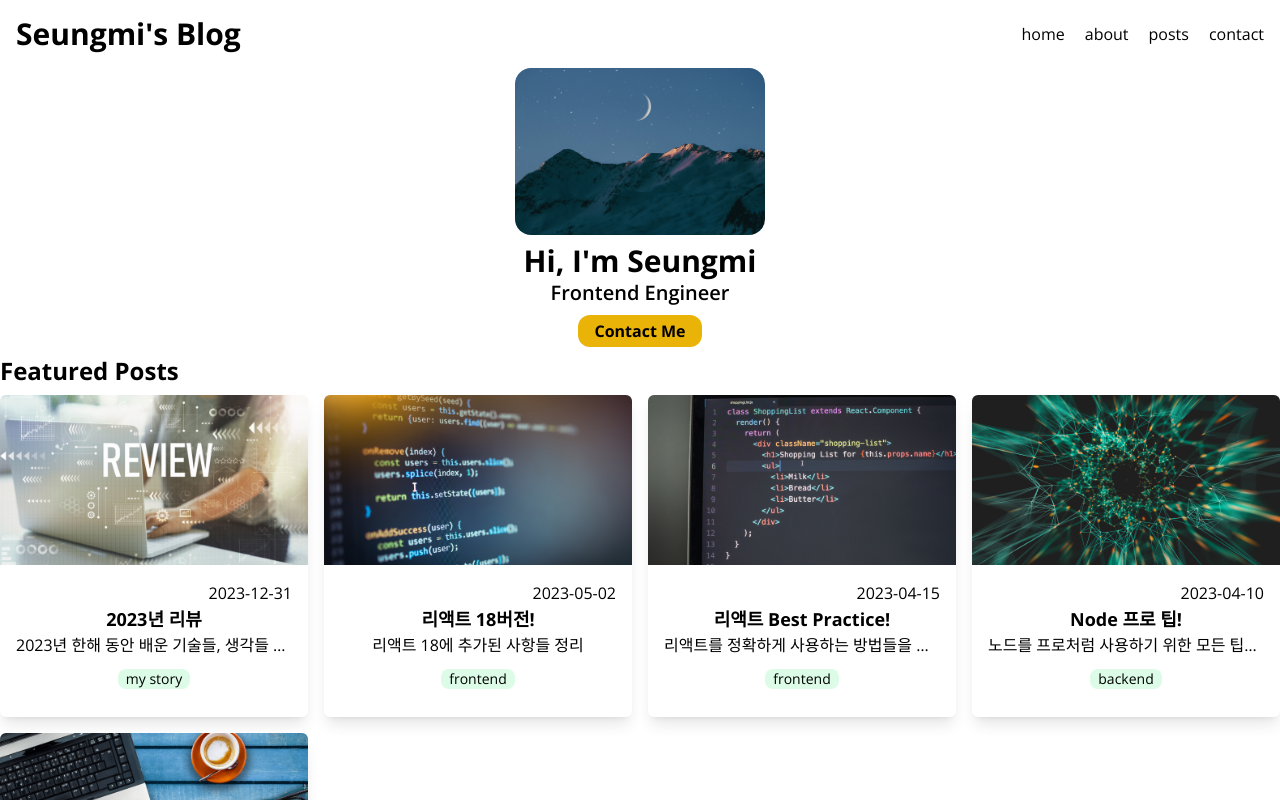
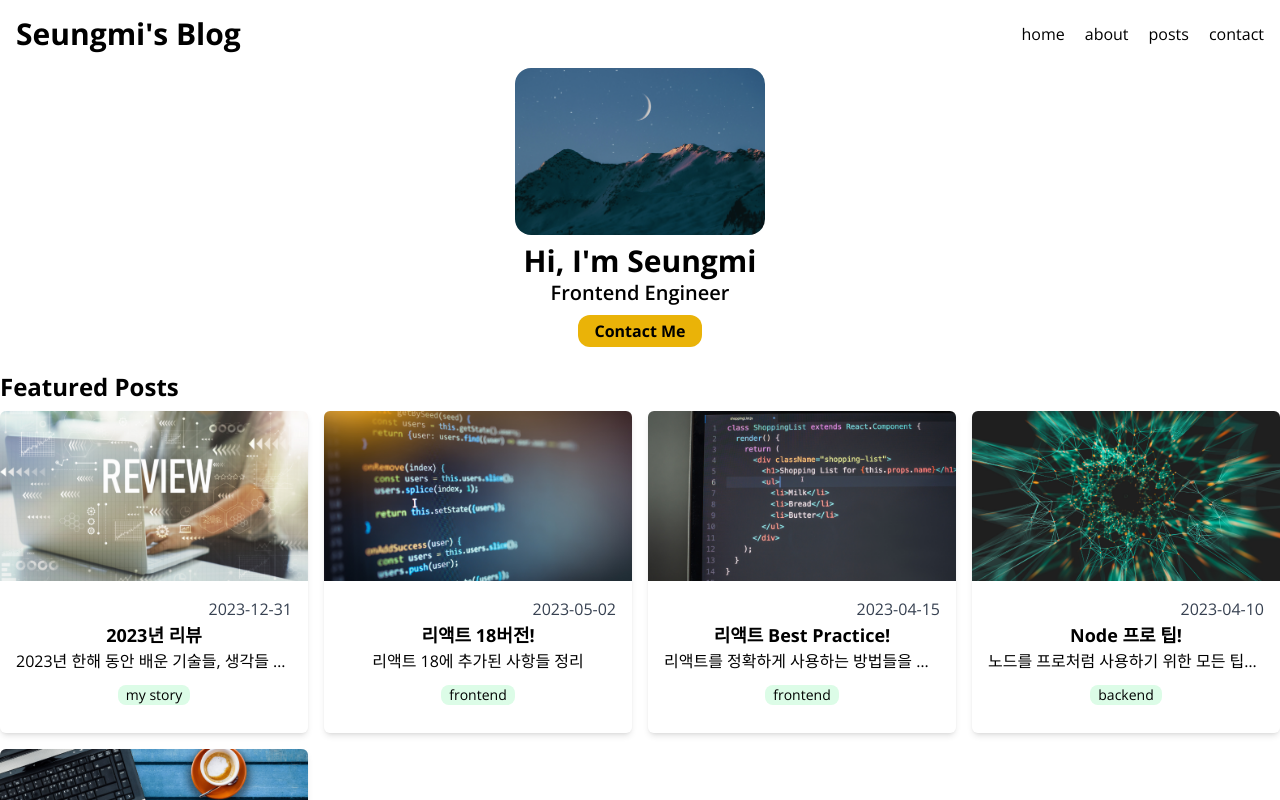
Before and after one commit to seungmileee/next_blog, a Next.js app: page / in a window 1280 px wide. Built offline with nearby package versions, Linux system fonts and the light colour scheme.

Commit message:
feat: YouMayLike, FeaturedPost 마진 조정, PostCard shadow 조정

```diff
--- a/src/components/FeaturedPosts.tsx
+++ b/src/components/FeaturedPosts.tsx
@@ -6,7 +6,7 @@ export default async function FeaturedPosts() {
   const posts = await getFeaturedPosts();
   // 2. 모든 포스트 데이터를 보여줘야 한다
   return (
-    <section>
+    <section className="my-6">
       <h2 className="text-2xl font-bold my-2">Featured Posts</h2>
       <PostsGrid posts={posts} />
     </section>
--- a/src/components/PostCard.tsx
+++ b/src/components/PostCard.tsx
@@ -9,7 +9,7 @@ export default function PostCard({
 }) {
   return (
     <Link href={`/posts/${path}`}>
-      <article className="rounded-md overflow-hidden shadow-lg">
+      <article className="rounded-md overflow-hidden shadow-md hover:shadow-xl">
         <Image
           className="w-full"
           src={`/image/posts/${path}.png`}
@@ -18,7 +18,7 @@ export default function PostCard({
           height={200}
         />
         <div className="flex flex-col items-center p-4">
-          <time className="self-end">{date.toString()}</time>
+          <time className="self-end text-gray-700">{date.toString()}</time>
           <h3 className="text-lg font-bold">{title}</h3>
           <p className="w-full truncate text-center">{description}</p>
           <span className="text-sm rounded-lg bg-green-100 px-2 my-3">
--- a/src/components/YouMayLike.tsx
+++ b/src/components/YouMayLike.tsx
@@ -4,7 +4,7 @@ import PostCarousel from "./PostCarousel";
 export default async function YouMayLike() {
   const posts = await getMayLikePosts();
   return (
-    <section>
+    <section className="mb-6 mt-10">
       <h2 className="text-2xl font-bold my-2">You May Like</h2>
       <PostCarousel posts={posts} />
     </section>
```
